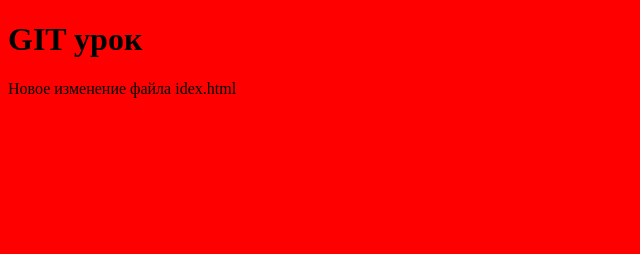
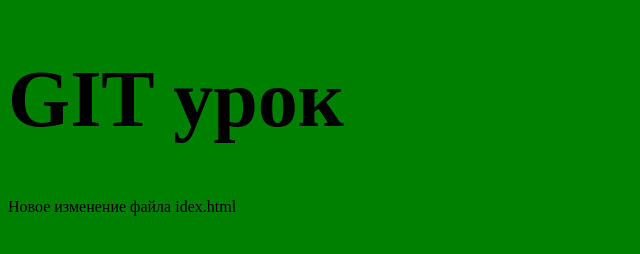
Before and after one commit to maximusIT/site, a plain HTML site: page index.html in a window 1280 px wide. Shown: the whole page, without its empty margins (0-640 px from the left). Drawn offline with Linux system fonts and the light colour scheme.

Commit message:
green bg style

```diff
--- a/MyStyle.css
+++ b/MyStyle.css
@@ -1 +1,2 @@
-body {background-color: red}
+body {background-color: green}
+h1{font-size: 80px}
```
